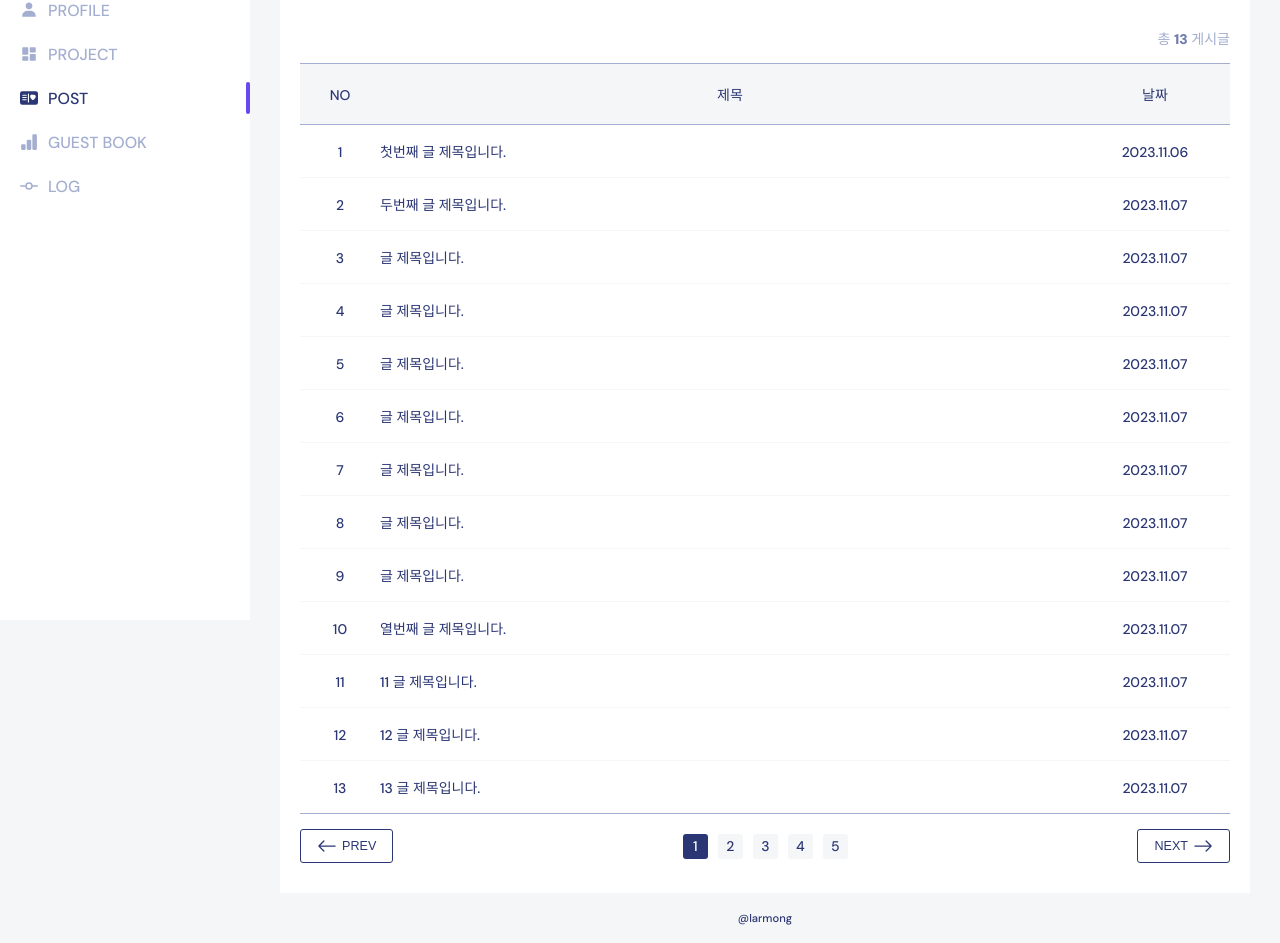
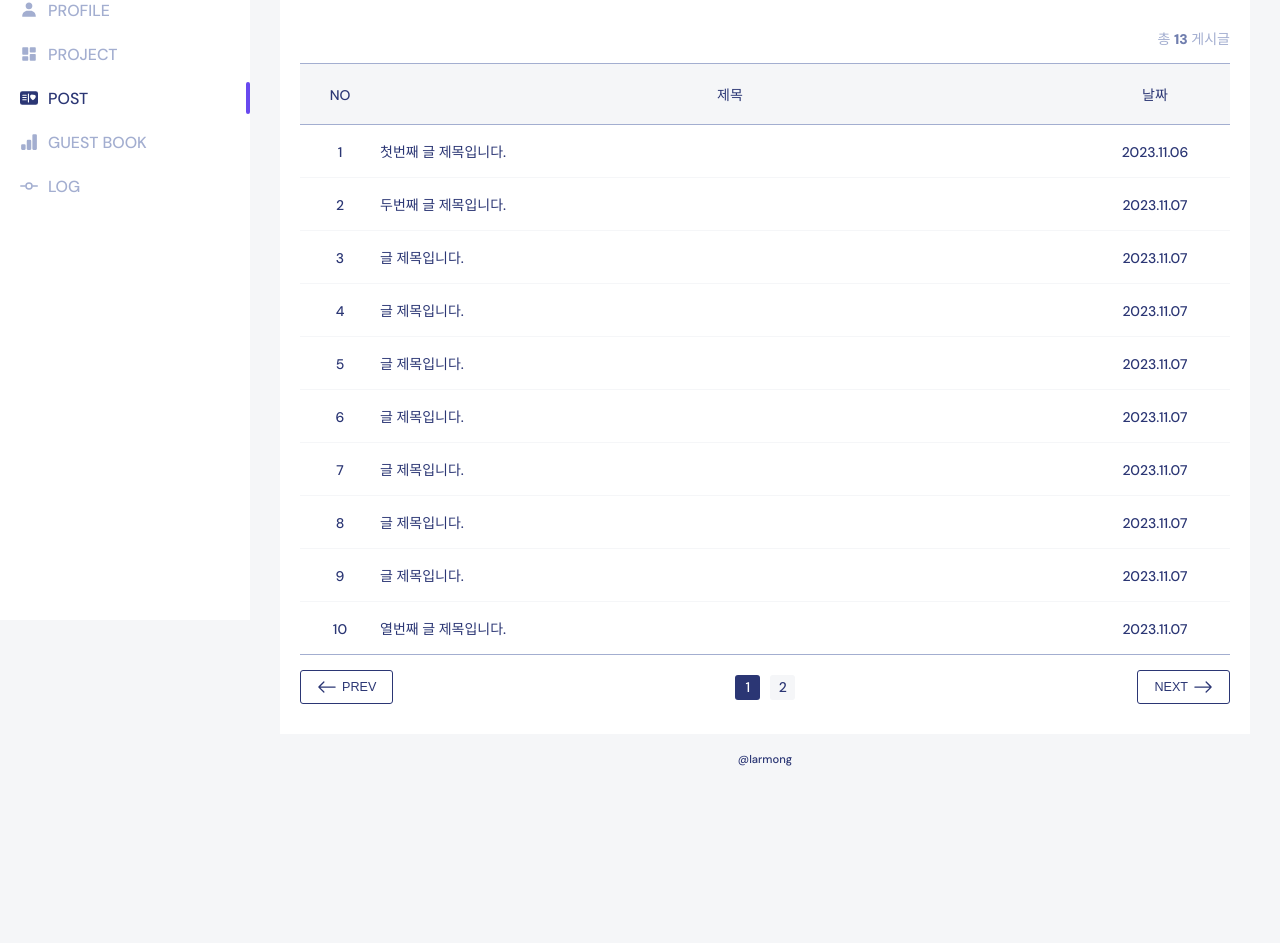
Before and after one commit to larmong/blog-v1, a Next.js app: page /post in a window 1280 px wide. Shown: the part 180-1123 px from the top of the page. After the commit the page ends 964 px from the top, so only its background shows below. Built offline with nearby package versions, Linux system fonts and the light colour scheme.

Commit message:
feat: 페이지당 게시글 10개

```diff
--- a/src/commons/store/store.ts
+++ b/src/commons/store/store.ts
@@ -14,6 +14,11 @@ export const searchBarState = atom<boolean>({
 export const searchValueState = atom<string>({
   key: 'searchValueState',
   default: '',
+});
+
+export const pagerCurrentState = atom<number>({
+  key: 'pagerCurrentState',
+  default: 1,
 });
 
 export const getPostList = atom<PostTypes[]>({
--- a/src/components/commons/board/table/BoardTable.container.tsx
+++ b/src/components/commons/board/table/BoardTable.container.tsx
@@ -1,13 +1,14 @@
 import { useRecoilState } from 'recoil';
 
 import { IPropsBoardTable } from './BoardTable.types';
-import { getPostList } from '../../../../commons/store/store';
+import { getPostList, pagerCurrentState } from '../../../../commons/store/store';
 import { DataLength, Table, TableBody, TableHead, TableItem, Wrapper } from './BoardTable.style';
 import { TbDatabaseOff } from 'react-icons/tb';
 import Pagination from '../../pagination/Pagination.container';
 
 export default function BoardTable(props: IPropsBoardTable) {
   const [data] = useRecoilState(getPostList);
+  const [current] = useRecoilState(pagerCurrentState);
 
   return (
     <Wrapper>
@@ -24,7 +25,7 @@ export default function BoardTable(props: IPropsBoardTable) {
         </TableHead>
         {data.length !== 0 ? (
           <TableBody>
-						{data.map((post: any, postIndex: number) => (
+            {data.slice((current - 1) * 10, current * 10).map((post: any, postIndex: number) => (
               <TableItem key={postIndex}>
                 {props.colum.map((_, columIndex: number) => (
                   <p key={columIndex} style={{ width: `${props.size[columIndex]}` }}>
--- a/src/components/commons/pagination/Pagination.container.tsx
+++ b/src/components/commons/pagination/Pagination.container.tsx
@@ -1,15 +1,14 @@
-import { useState } from 'react';
 import { useRecoilState } from 'recoil';
 import { BsArrowLeft, BsArrowRight } from 'react-icons/bs';
 
 import { Next, Pager, Prev, Wrapper } from './Pagination.style';
-import { getPostList } from '../../../commons/store/store';
+import { getPostList, pagerCurrentState } from '../../../commons/store/store';
 
 export default function Pagination() {
+  const postCount = 10;
   const [post] = useRecoilState(getPostList);
-  const [current, setCurrent] = useState(1);
-  // const [total] = useState(Math.ceil(post.length / 5));
-  const [total] = useState(13);
+  const [current, setCurrent] = useRecoilState(pagerCurrentState);
+  const total = Math.ceil(post.length / postCount);
 
   // current pager 가운데로 이동
   let startPage = current - 2;
```
Lines whose indentation alone changed are shown as unchanged.
